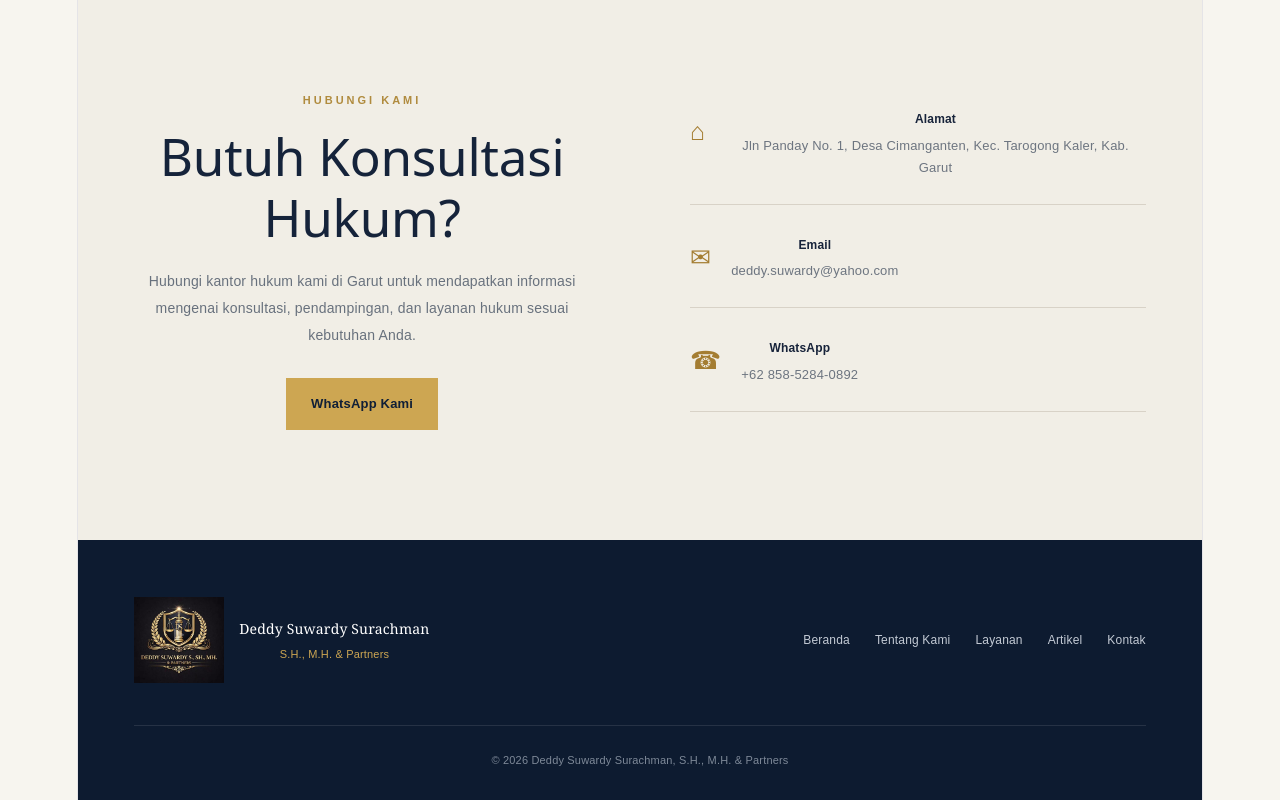
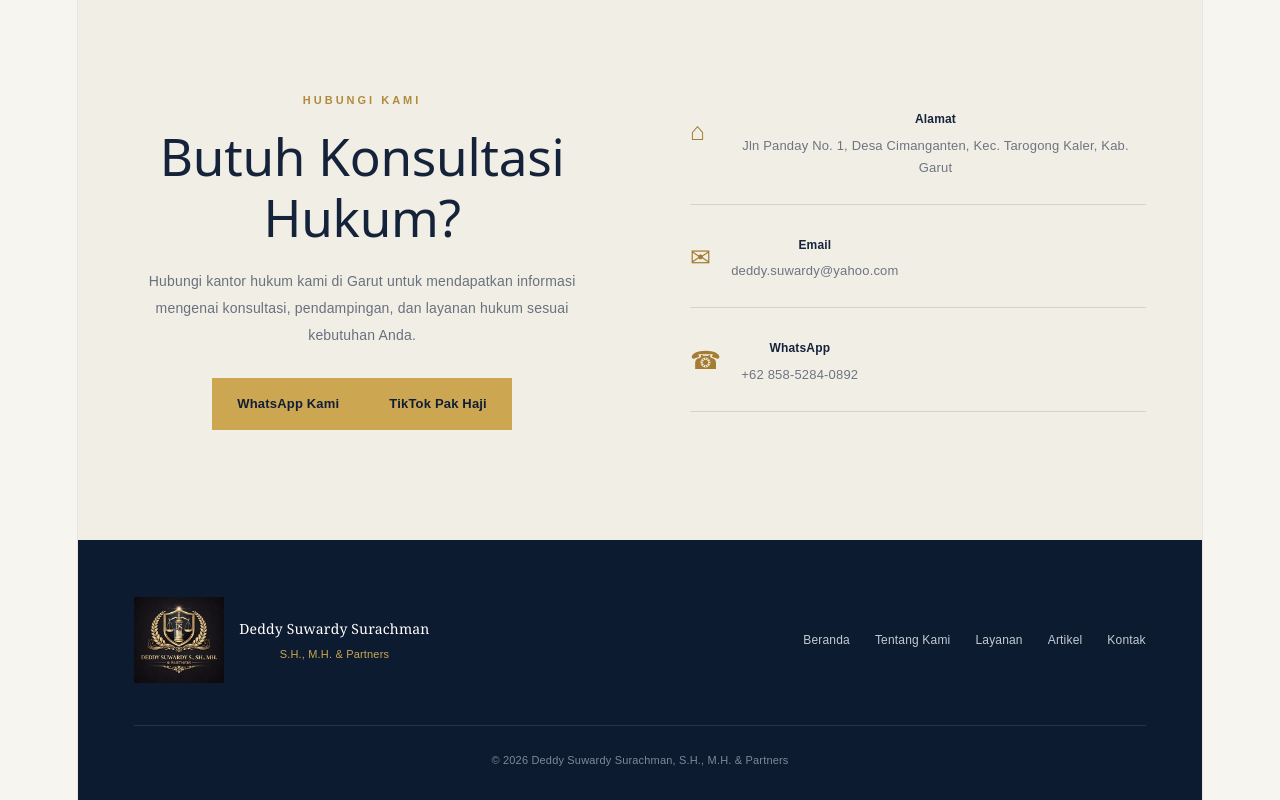
Before and after one commit to deddyswuardy/deddyswuardy.github.io, a React (Vite) app: page / in a window 1280 px wide. Shown: the part 7173-7973 px from the top of the page. Built offline with nearby package versions, Linux system fonts and the light colour scheme.

Commit message:
Add TikTok profile link

```diff
--- a/src/App.jsx
+++ b/src/App.jsx
@@ -514,11 +514,21 @@ function App() {
                   rel="noreferrer"
                   className="button button-gold"
                 >
-                  WhatsApp Kami
-                </a>
+
+                WhatsApp Kami
+                 </a>
+
+               <a
+                 href="https://www.tiktok.com/@deddysuwardyy"
+                 target="_blank"
+                 rel="noreferrer"
+                 className="button button-gold"
+                >
+                 TikTok Pak Haji
+              </a>
               </div>
 
-              <div className="contact-info">
+            <div className="contact-info">
 
                 <div className="contact-item">
                   <span className="contact-icon">⌂</span>
```
